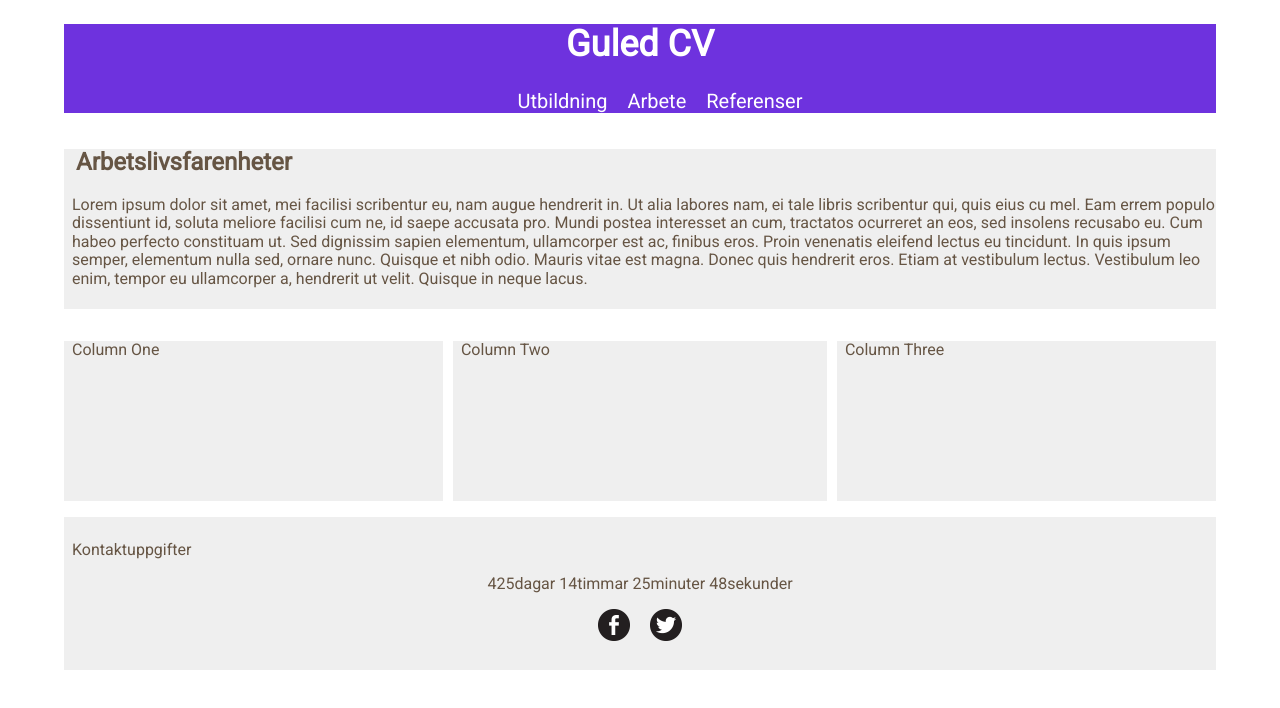
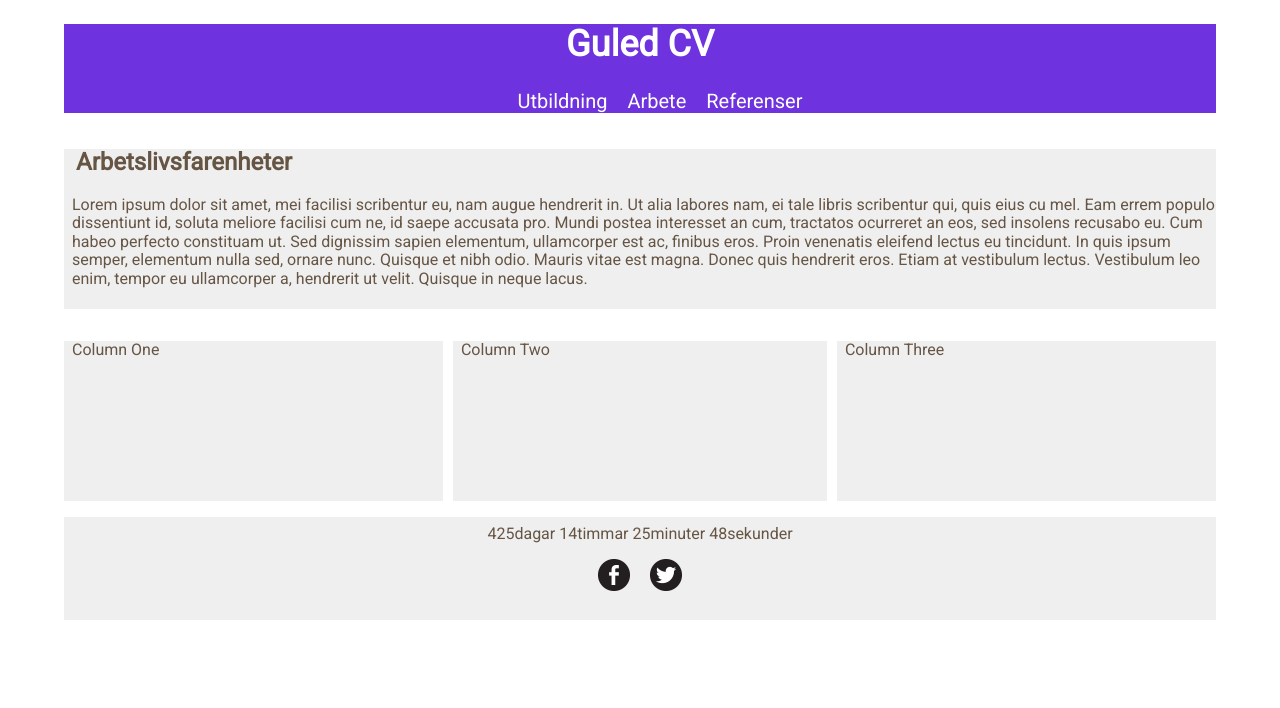
Before and after one commit to guledali/Individuellt-projekt, a plain HTML site: page Index.html in a window 1280 px wide. Drawn offline with Linux system fonts and the light colour scheme.

Commit message:
Tog bort paragrafen
Såg fult ut

```diff
--- a/Index.html
+++ b/Index.html
@@ -49,7 +49,7 @@
   </div>
 </div>
 <div id="footer">
-  <p>Kontaktuppgifter</p>
+
 
   <!--countdown-->
   <div id="countdown"></div>
```
